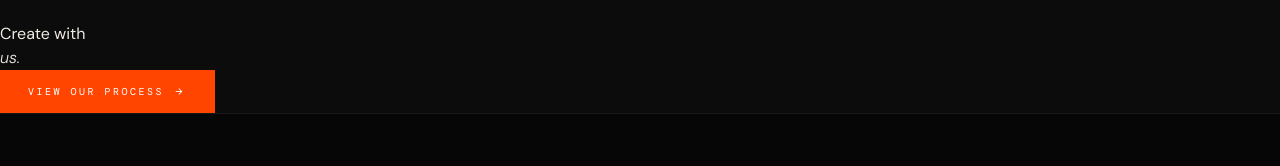
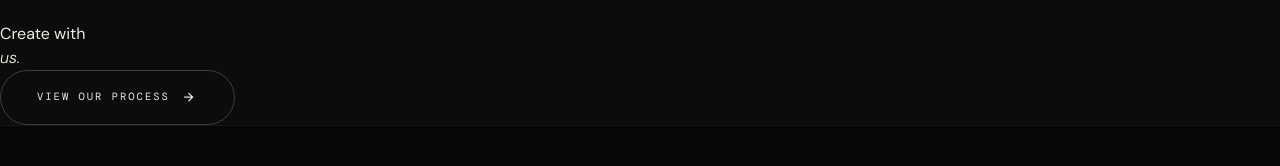
Before and after one commit to shubhamx599/styloom, a React (Vite) app: page /about in a window 1280 px wide. Shown: the part 2949-3115 px from the top of the page. Built offline with nearby package versions, Linux system fonts and the light colour scheme; a web font is replaced by a local one.

Commit message:
style: refine manifesto and CTA sections for a premium aesthetic

```diff
--- a/src/index.css
+++ b/src/index.css
@@ -275,14 +275,22 @@ section { padding:100px 60px; overflow:hidden; }
 .btn-ghost:hover { color:var(--accent); border-color:var(--accent); }
 
 .btn-solid {
-  display:inline-flex; align-items:center; gap:10px;
-  font-family:var(--font-mono); font-size:10px; letter-spacing:2.5px; text-transform:uppercase;
-  background:var(--t1); color:var(--s1); padding:14px 28px;
-  transition:background .2s, color .2s;
+  display:inline-flex; align-items:center; justify-content:center; gap:12px;
+  font-family:var(--font-mono); font-size:10.5px; font-weight:400; letter-spacing:2px; text-transform:uppercase;
+  background:var(--t1); color:var(--s1); padding:16px 36px; border-radius:40px;
+  transition:all 0.4s cubic-bezier(0.16,1,0.3,1);
+  border:1px solid transparent; position:relative; z-index:1;
 }
-.btn-solid:hover { background:var(--accent); color:#fff; }
-.btn-solid.inv { background:var(--accent); color:#fff; }
-.btn-solid.inv:hover { background:var(--accent2); }
+.btn-solid i { transition:transform 0.4s cubic-bezier(0.16,1,0.3,1); font-size:14px; }
+.btn-solid:hover { background:transparent; color:var(--t1); border-color:var(--border); }
+.btn-solid:hover i { transform:translateX(4px); }
+
+.btn-solid.inv {
+  background:transparent; color:var(--t1); border-color:rgba(255,255,255,0.2);
+}
+.btn-solid.inv:hover {
+  background:var(--t1); color:var(--s1); border-color:var(--t1);
+}
 
 /* =============================================
    HOME â€” HERO
@@ -491,16 +499,26 @@ body.hero-in #hero-scroll { opacity:1; }
    HOME â€” FULL-WIDTH QUOTE SECTION
    ============================================= */
 #manifesto {
-  background:var(--s0); padding:80px 60px; text-align:center;
+  background:var(--s0); padding:120px 60px; text-align:center; position:relative; overflow:hidden;
   border-top:1px solid var(--border); border-bottom:1px solid var(--border);
 }
+#manifesto::before {
+  content:'"'; position:absolute; top:-20px; left:50%; transform:translateX(-50%);
+  font-family:var(--font-disp); font-size:240px; color:rgba(255,255,255,0.03);
+  line-height:1; z-index:0;
+}
 #manifesto blockquote {
+  position:relative; z-index:1;
   font-family:var(--font-disp); font-style:italic;
-  font-size:clamp(22px,3.5vw,48px); font-weight:400;
-  color:var(--t1); line-height:1.4; max-width:900px; margin:0 auto;
+  font-size:clamp(28px,4.5vw,56px); font-weight:400;
+  color:var(--t1); line-height:1.3; max-width:900px; margin:0 auto;
 }
 #manifesto blockquote em { color:var(--accent); }
-#manifesto cite { display:block; margin-top:24px; font-family:var(--font-mono); font-size:9px; letter-spacing:3px; text-transform:uppercase; color:var(--t3); font-style:normal; }
+#manifesto cite {
+  position:relative; z-index:1; display:block; margin-top:32px;
+  font-family:var(--font-mono); font-size:10px; letter-spacing:4px;
+  text-transform:uppercase; color:var(--accent); font-style:normal;
+}
 
 /* =============================================
    EDITORIALS / SEASON PAGE
@@ -631,9 +649,22 @@ body.hero-in #hero-scroll { opacity:1; }
 /* =============================================
    CTA SECTION
    ============================================= */
-#cta-section { background:var(--s0); padding:80px 60px; display:flex; align-items:center; justify-content:space-between; gap:40px; border-top:1px solid var(--border); }
-#cta-section h2 { font-family:var(--font-disp); font-size:clamp(26px,3.8vw,52px); font-weight:600; color:var(--t1); line-height:1.1; }
-#cta-section h2 em { font-style:italic; color:var(--accent); }
+#cta-section {
+  background:var(--s0); padding:100px 60px; display:flex; align-items:center;
+  justify-content:space-between; gap:40px; border-top:1px solid var(--border);
+  position:relative; overflow:hidden;
+}
+#cta-section::before {
+  content:''; position:absolute; right:-10%; top:-50%; width:600px; height:600px;
+  background:radial-gradient(circle, rgba(255,69,0,0.05) 0%, transparent 70%);
+  pointer-events:none; z-index:0;
+}
+#cta-section h2 {
+  position:relative; z-index:1;
+  font-family:var(--font-disp); font-size:clamp(32px,4.5vw,60px); font-weight:600;
+  color:var(--t1); line-height:1.1; letter-spacing:-1px;
+}
+#cta-section h2 em { font-style:italic; color:var(--accent); font-weight:400; }
 
 /* =============================================
    FOOTER
--- a/src/pages/Home.jsx
+++ b/src/pages/Home.jsx
@@ -149,9 +149,9 @@ export default function Home() {
       {/* MANIFESTO */}
       <Reveal id="manifesto">
         <blockquote>
-          "Fashion is not what you wear.<br />
+          Fashion is not what you wear.<br />
           It is <em>how the world reads you</em><br />
-          before you speak."
+          before you speak.
         </blockquote>
         <cite>— Styloom Studio</cite>
       </Reveal>
```
Also changed, not shown: 1 other file (tests, documents, lock files or other folders).
